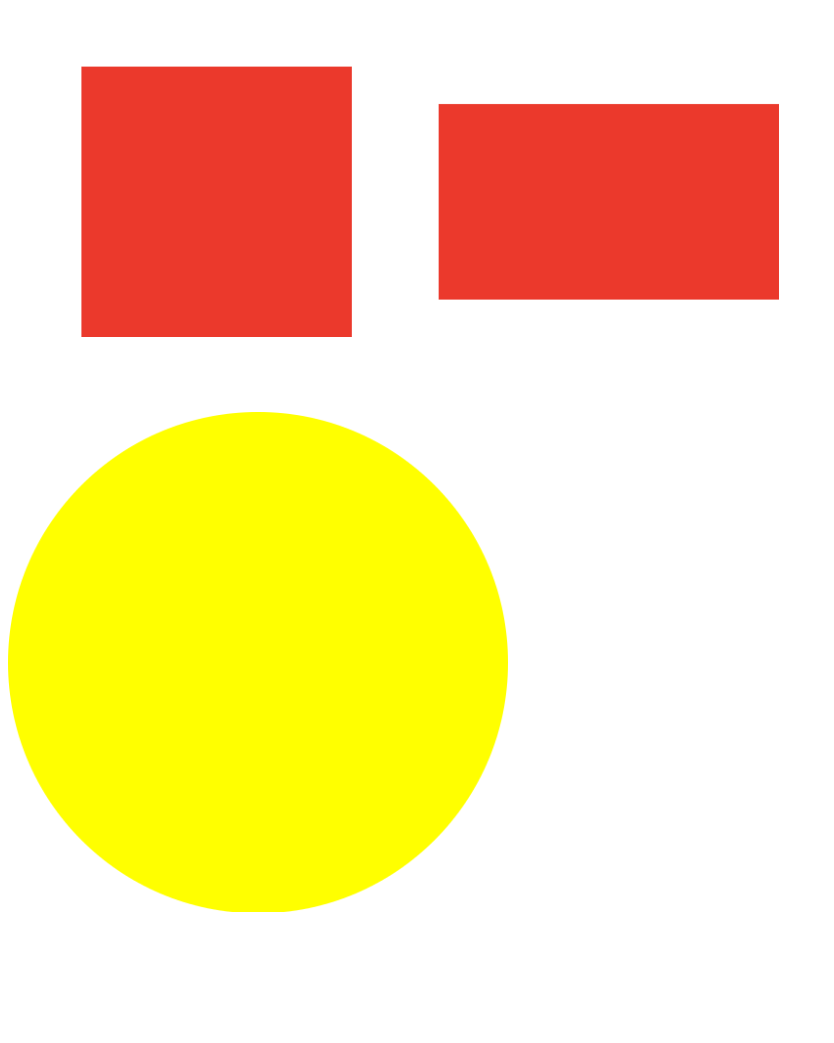
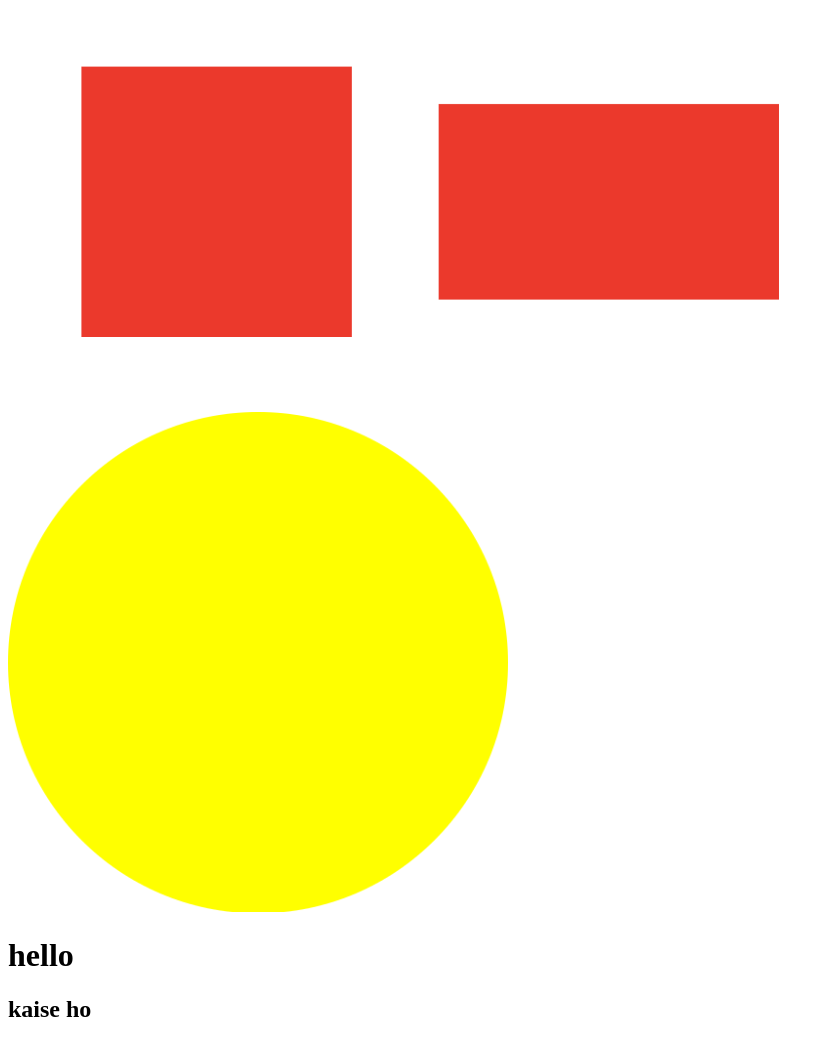
Before and after one commit to dheeraj15kesharwani/dk, a plain HTML site: page index.html in a window 1280 px wide. Shown: the whole page, without its empty margins (0-834 px from the left). Before the commit the page ends 924 px from the top, so only its background shows below. Drawn offline with Linux system fonts and the light colour scheme.

Commit message:
3rd change

```diff
--- a/index.html
+++ b/index.html
@@ -15,6 +15,7 @@
    <map name="map2">
     <area shape="circle" coords="256,256,241" href="https://www.linkedin.com/feed/">
    </map>
-
+   <h1>hello</h1>
+   <h2>kaise ho</h2>
 </body>
 </html>
```
